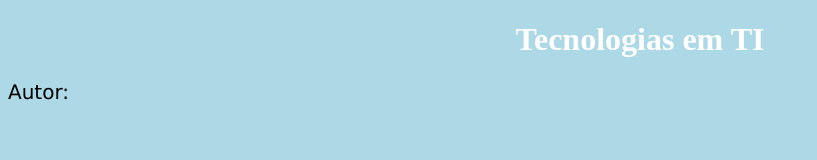
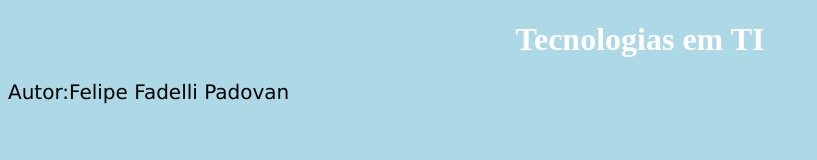
Before and after one commit to ffpadovan/TecnologiasTI, a plain HTML site: page Index.html in a window 1280 px wide. Shown: the whole page, without its empty margins (0-817 px from the left). Drawn offline with Linux system fonts and the light colour scheme.

Commit message:
Acrescentando o nome do autor
Acrescentando o nome do autor

```diff
--- a/Index.html
+++ b/Index.html
@@ -20,7 +20,7 @@
 	<body>
 
 		<h1>Tecnologias em TI</h1>
-		<p>Autor:</p>
+		<p>Autor:Felipe Fadelli Padovan</p>
 
 	</body>
 </html>
```
